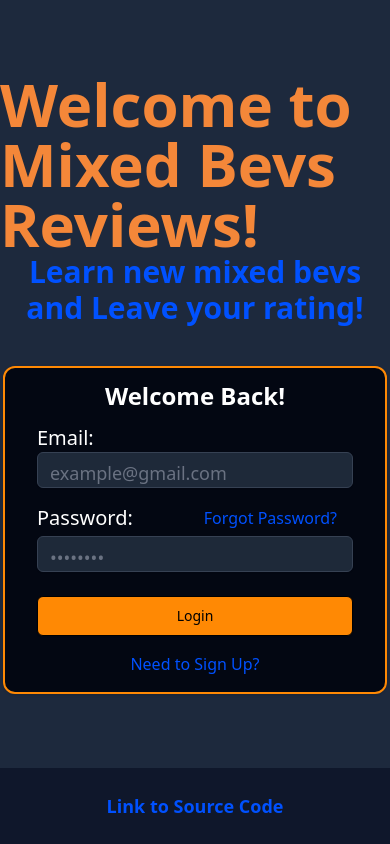
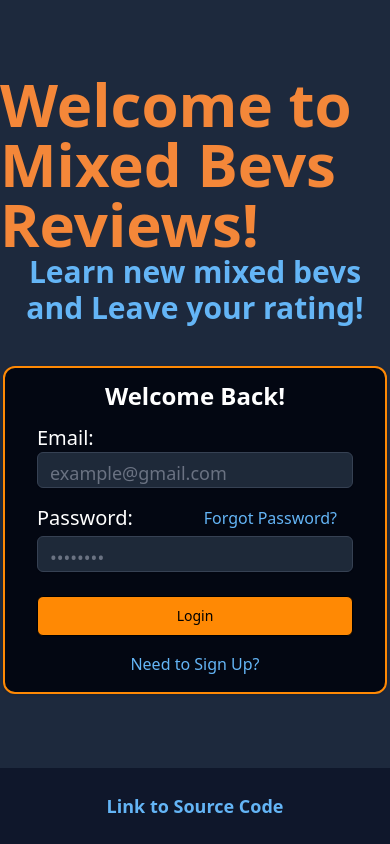
Before and after one commit to Jesus711/Mixed-Drinks-Reviews, a Next.js app: page / in a window 390 px wide. Built offline with nearby package versions, Linux system fonts and the light colour scheme; no server answers.

Commit message:
Added xs breakpoint. Modified text-secondary color

```diff
--- a/app/globals.css
+++ b/app/globals.css
@@ -6,6 +6,10 @@
 
 @layer theme, base, components, utilities;
 
+@theme {
+  --breakpoint-xs: 25rem;
+}
+
 @layer utilities {
 
   .text-primary {
@@ -13,7 +17,7 @@
   }
 
   .text-secondary {
-    color: #0051ff;
+    color: #64B5F6;
   }
 
   .animate-dot-bounce {
```
